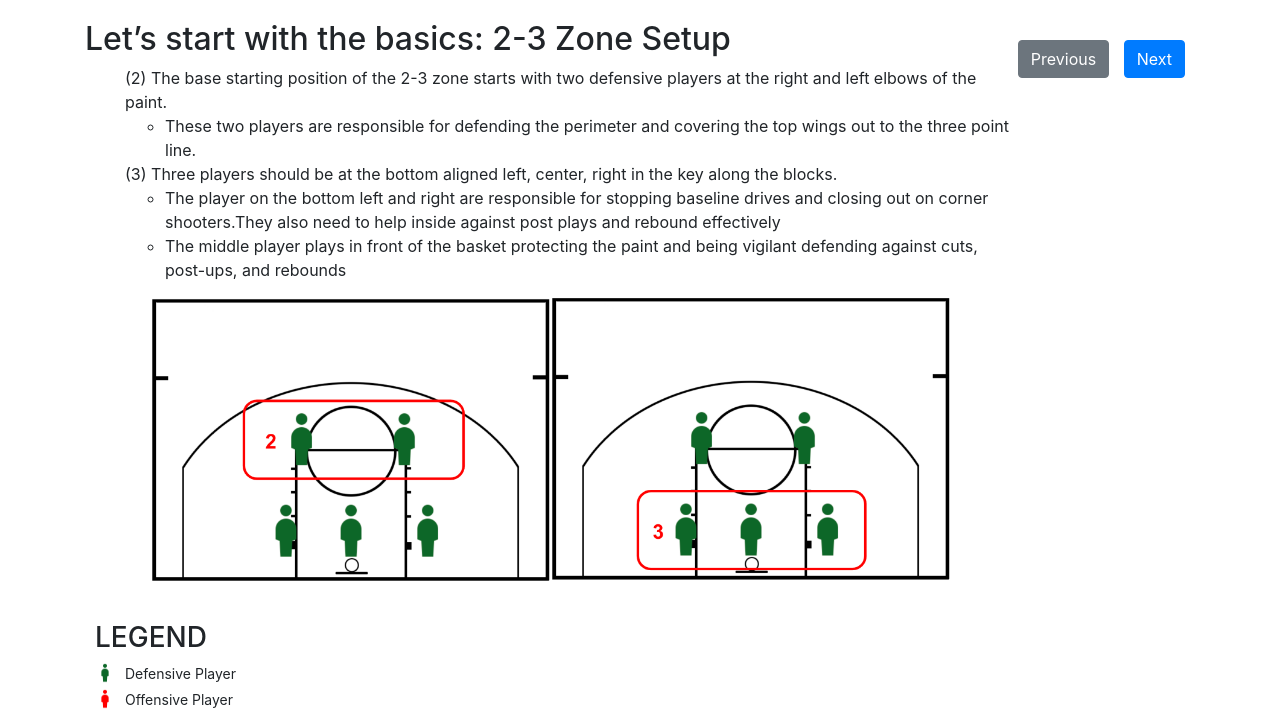
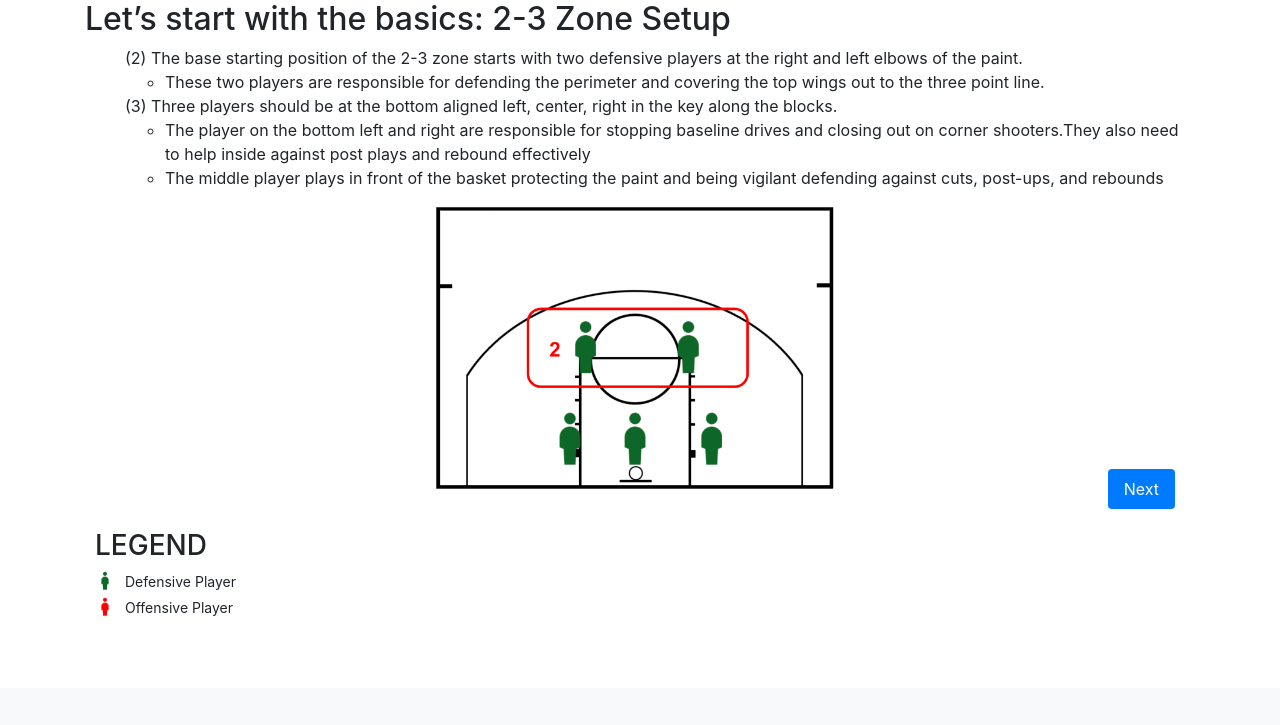
Before and after one commit to yan-ye-0102/UI_project, a Flask app: page /combined-setup in a window 1280 px wide. Shown: the part 112-837 px from the top of the page. After the commit the page ends 728 px from the top, so only its background shows below. Run offline with Flask 3, Linux system fonts and the light colour scheme; some libraries are stand-ins or nearby versions.

Commit message:
Update the intro for Setup

```diff
--- a/static/main.css
+++ b/static/main.css
@@ -138,3 +138,87 @@
 .nav-item .nav-link {
     color: #000000 !important; /* Force text color to black */
 }
+
+.setup-container {
+    display: flex;
+    justify-content: center;
+    align-items: flex-start;
+    margin-top: 20px;
+}
+
+.setup-section {
+    display: none;
+}
+
+.setup-section.active {
+    display: block;
+    flex: 1;
+}
+
+.setup-image {
+    display: block;
+    max-width: 400px;
+    height: auto;
+    margin-bottom: 20px;
+}
+
+
+#legend {
+    margin-top: 10px;
+    padding: 10px;
+    border-radius: 5px;
+    font-size: 14px;
+    color: #212529;
+}
+
+.legend-item {
+    display: flex;
+    align-items: center;
+    margin-bottom: 5px;
+}
+
+.legend-color {
+    width: 20px;
+    height: 20px;
+    display: inline-block;
+    margin-right: 10px;
+    background-size: cover;
+    background-repeat: no-repeat;
+}
+
+
+.offensive-player {
+    background-color: red;
+}
+
+.defensive-player {
+    background-color: green;
+}
+
+#next-button, #previous-button {
+    margin-top: 20px;
+    margin-right: 10px;
+}
+#imagesblock {
+    display: flex; /* Ensure images are displayed in a row */
+    justify-content: center; /* Center align images horizontally */
+    align-items: flex-start; /* Align images to the top */
+    margin-right: 10px;
+}
+
+#next-button {
+    position: absolute;
+    right: 0;
+    bottom: 0;
+    padding: 8px 16px;
+    font-size: 16px;
+    color: white;
+    background-color: #007bff;
+    border: none;
+    border-radius: 4px;
+    cursor: pointer;
+}
+
+#next-button:hover {
+    background-color: #0056b3; /* Darker blue on hover for visual feedback */
+}
--- a/templates/combined_setup.html
+++ b/templates/combined_setup.html
@@ -2,52 +2,6 @@
 
 {% block head %}
     <style>
-        .setup-container {
-            display: flex;
-            justify-content: center;
-            align-items: flex-start;
-            margin-top: 20px;
-        }
-
-        .setup-section {
-            display: none;
-        }
-
-        .setup-section.active {
-            display: block;
-            flex: 1;
-        }
-
-        .setup-image {
-            display: block;
-            max-width: 400px;
-            height: auto;
-            margin-bottom: 20px;
-        }
-
-
-        #legend {
-            margin-top: 10px;
-            padding: 10px;
-            border-radius: 5px;
-            font-size: 14px;
-            color: #212529;
-        }
-
-        .legend-item {
-            display: flex;
-            align-items: center;
-            margin-bottom: 5px;
-        }
-
-        .legend-color {
-            width: 20px;
-            height: 20px;
-            display: inline-block;
-            margin-right: 10px;
-            background-size: cover;
-            background-repeat: no-repeat;
-        }
 
         .offensive-player-image {
             background-image: url('{{ url_for('static', filename='red_person.png') }}');
@@ -57,34 +11,14 @@
             background-image: url('{{ url_for('static', filename='green_person.png') }}');
         }
 
-        .offensive-player {
-            background-color: red;
-        }
-
-        .defensive-player {
-            background-color: green;
-        }
-
-        #next-button, #previous-button {
-            margin-top: 20px;
-            margin-right: 10px;
-        }
-        #imagesblock {
-            display: flex; /* Ensure images are displayed in a row */
-            justify-content: center; /* Center align images horizontally */
-            align-items: flex-start; /* Align images to the top */
-            margin-right: 10;
-        }
     </style>
     <script src="{{ url_for('static', filename='basketball.js') }}"></script>
 {% endblock %}
 
 {% block content %}
-    <div class="setup-container">
-
-
+    <div class="lesson-container">
         <!-- 2-3 Zone Setup Section -->
-        <section id="two-three-zone-setup" class="setup-section active">
+        <section id="two-three-zone-setup" class="setup-section">
             <h2>Let’s start with the basics: 2-3 Zone Setup</h2>
             <ul>
                 (2) The base starting position of the 2-3 zone starts with two defensive players at the right and left elbows of the paint.
@@ -97,11 +31,34 @@
                     <li>The middle player plays in front of the basket protecting the paint and being vigilant defending against cuts, post-ups, and rebounds</li>
                 </ul>
             </ul>
+            <div id="imagesblock" style="position: relative;">
+                <img src="{{ url_for('static', filename='2-3_Zone_Setup_Defen.png') }}" alt="2-3 Zone Setup" class="setup-image img-fluid" id="first-image">
+                <img src="{{ url_for('static', filename='2-3_Zone_Setup_Defen_2.png') }}" alt="2-3 Zone Setup 2" class="setup-image img-fluid" id="second-image" style="display: none;">
+                <button id="next-button" style="position: absolute; right: 0; bottom: 0;">Next</button>
+            </div>
+
+
+        </section>
+
+        <!-- Offensive Setup Section -->
+        <section id="offensive-setup" class="setup-section">
+            <h2>Offensive Setup</h2>
+            <P>Now let’s add 5 offensive players, we can start with one of the most common offensive setups, with five players on the outside of the three-point line!</P>
+            <ul>
+                <li><strong>(PG) Point Guard:</strong> Directs the team's offense and distributes the ball from the top of the key.</li>
+                <li><strong>(LW) Left Wing:</strong>  Stretches the defense laterally and provides options for perimeter shooting.</li>
+                <li><strong>(RW) Right Wing:</strong>  Aims to exploit the far side of the defense with shots or drives.</li>
+                <li><strong>(LB) Left Base:</strong>  Positioned to support inside plays and capitalize on baseline drives.</li>
+                <li><strong>(RB) Right Base:</strong>  Helps in balancing the court and can quickly move to score from the corners.</li>
+            </ul>
+
+
             <div id="imagesblock">
-                <img src="{{ url_for('static', filename='2-3_Zone_Setup_Defen.png') }}" alt="2-3 Zone Setup" class="setup-image img-fluid">
-                <img src="{{ url_for('static', filename='2-3_Zone_Setup_Defen_2.png') }}" alt="2-3 Zone Setup 2" class="setup-image img-fluid">
+                <img src="{{ url_for('static', filename='2-3_Zone_Setup_Offen.png') }}" alt="Offensive Setup" class="setup-image img-fluid">
             </div>
-         <!-- Legend -->
+
+        </section>
+
         <div id="legend">
             <h3>LEGEND</h3>
             <div class="legend-item">
@@ -113,48 +70,34 @@
                 Offensive Player
             </div>
         </div>
-        </section>
-
-        <!-- Offensive Setup Section -->
-        <section id="offensive-setup" class="setup-section">
-            <h2>Offensive Setup</h2>
-            <p>Now let’s add 5 offensive players, we can start with one of the most common offensive setups, with five players on the outside of the three-point line!</p>
-            <img src="{{ url_for('static', filename='2-3_Zone_Setup_Offen.png') }}" alt="Offensive Setup" class="setup-image img-fluid">
-        </section>
-
-        <!-- Buttons -->
-        <div>
-            <button id="previous-button" class="btn btn-secondary">Previous</button>
-            <button id="next-button" class="btn btn-primary">Next</button>
-        </div>
-
     </div>
 {% endblock %}
 
 {% block script %}
     <script>
         $(document).ready(function() {
-            var currentSection = "#two-three-zone-setup";
+            function displaySection() {
+                var hash = window.location.hash || '#two-three-zone-setup';
+                $('.setup-section').hide();
+                $(hash).show();  // Show the section depending on the URL hash
+            }
 
+            // Call displaySection on hash change and on page load
+            $(window).on('hashchange', displaySection);
+            displaySection();
+
+            // Handling the Next button click to toggle images
             $('#next-button').click(function() {
-                if (currentSection === "#two-three-zone-setup") {
-                    $(currentSection).removeClass('active');
-                    currentSection = "#offensive-setup";
-                    $(currentSection).addClass('active');
-                    $('#next-button').text('Next');
-                    $('#previous-button').show();
+                var firstImage = $('#first-image');
+                var secondImage = $('#second-image');
+                if (firstImage.is(':visible')) {
+                    firstImage.hide();
+                    secondImage.show();
+                    $(this).text('Back');  // Change button text to 'Back'
                 } else {
-                    window.location.href = "{{ url_for('lesson') }}";
-                }
-            });
-
-            $('#previous-button').click(function() {
-                if (currentSection === "#offensive-setup") {
-                    $(currentSection).removeClass('active');
-                    currentSection = "#two-three-zone-setup";
-                    $(currentSection).addClass('active');
-                    $('#next-button').text('Next');
-                    $('#previous-button').hide();
+                    secondImage.hide();
+                    firstImage.show();
+                    $(this).text('Next');  // Change button text back to 'Next'
                 }
             });
         });
```
Also changed, not shown: static/2-3_Zone_Setup_Offen.png.
